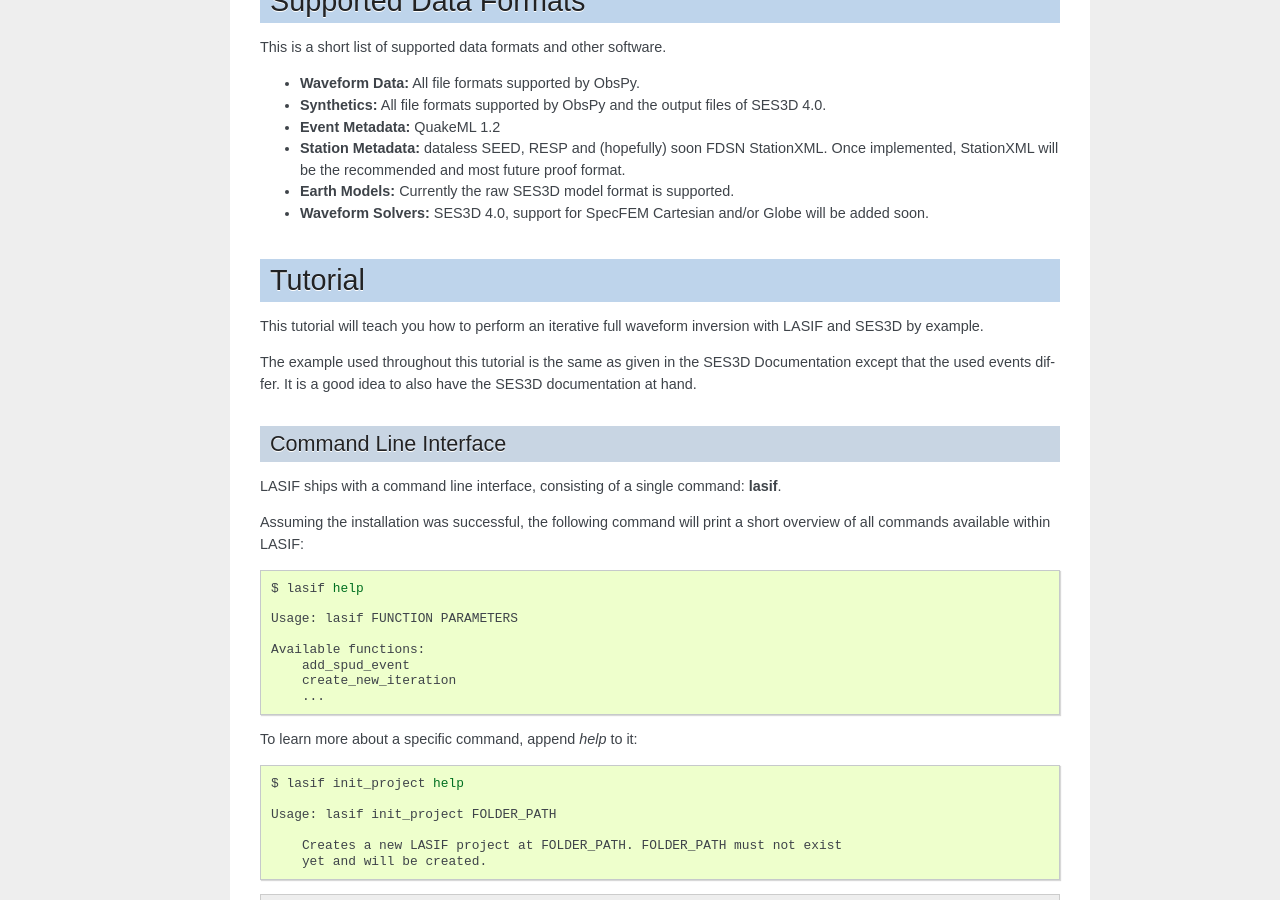
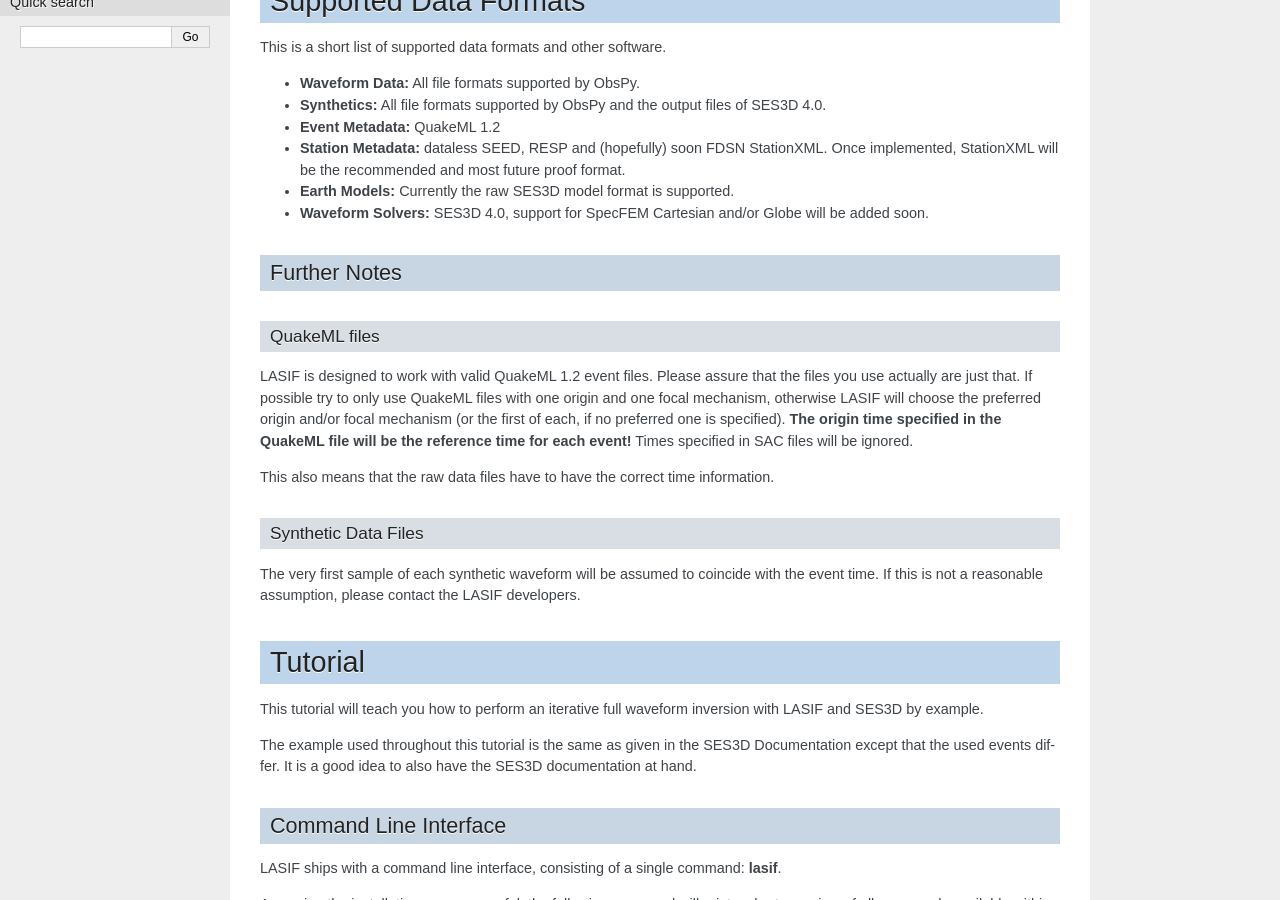
Before and after one commit to krischer/LASIF, a Sphinx documentation site: the page built from doc/index.rst, in a window 1280 px wide and 900 px high, scrolled down 682 px. Built offline with Sphinx 7.4.7, drawn with Linux system fonts in a browser that asks for light colours; formulas are drawn with MathJax 3; some of the changed text lies outside the part shown.

Commit message:
Some doc changes.
Started to adapt misfit GUI to new iteration structure.

```diff
--- a/doc/index.rst
+++ b/doc/index.rst
@@ -54,6 +54,29 @@
 * **Earth Models:** Currently the raw SES3D model format is supported.
 * **Waveform Solvers:** SES3D 4.0, support for SpecFEM Cartesian and/or Globe
   will be added soon.
+
+
+Further Notes
+-------------
+
+QuakeML files
+^^^^^^^^^^^^^
+LASIF is designed to work with valid QuakeML 1.2 event files. Please assure
+that the files you use actually are just that. If possible try to only use
+QuakeML files with one origin and one focal mechanism, otherwise LASIF will
+choose the preferred origin and/or focal mechanism (or the first of each, if no
+preferred one is specified). **The origin time specified in the QuakeML file
+will be the reference time for each event!** Times specified in SAC files will
+be ignored.
+
+This also means that the raw data files have to have the correct time
+information.
+
+Synthetic Data Files
+^^^^^^^^^^^^^^^^^^^^
+The very first sample of each synthetic waveform will be assumed to coincide
+with the event time. If this is not a reasonable assumption, please contact the
+LASIF developers.
 
 
 Tutorial
```
Also changed, not shown: 1 other file.
